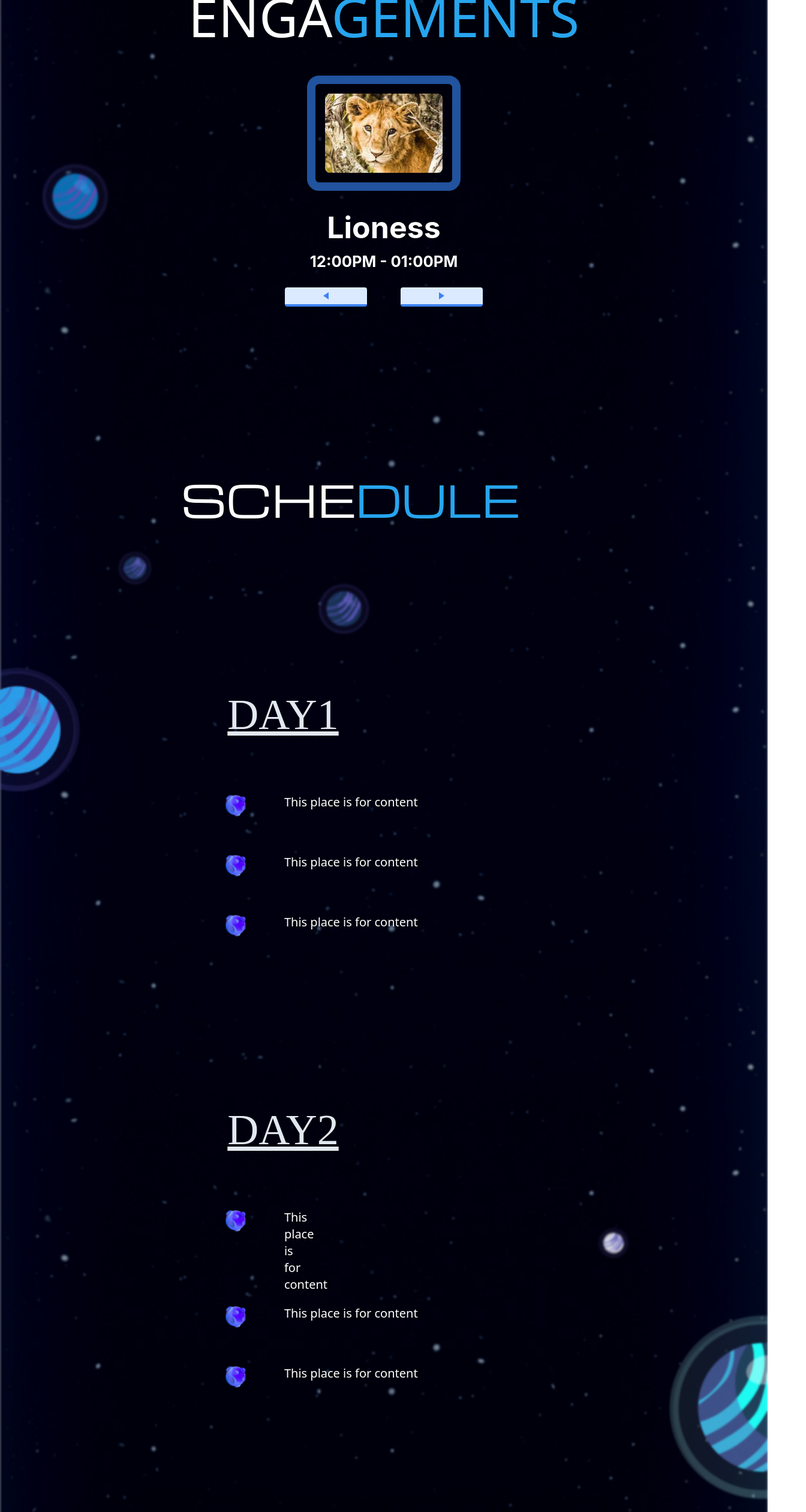
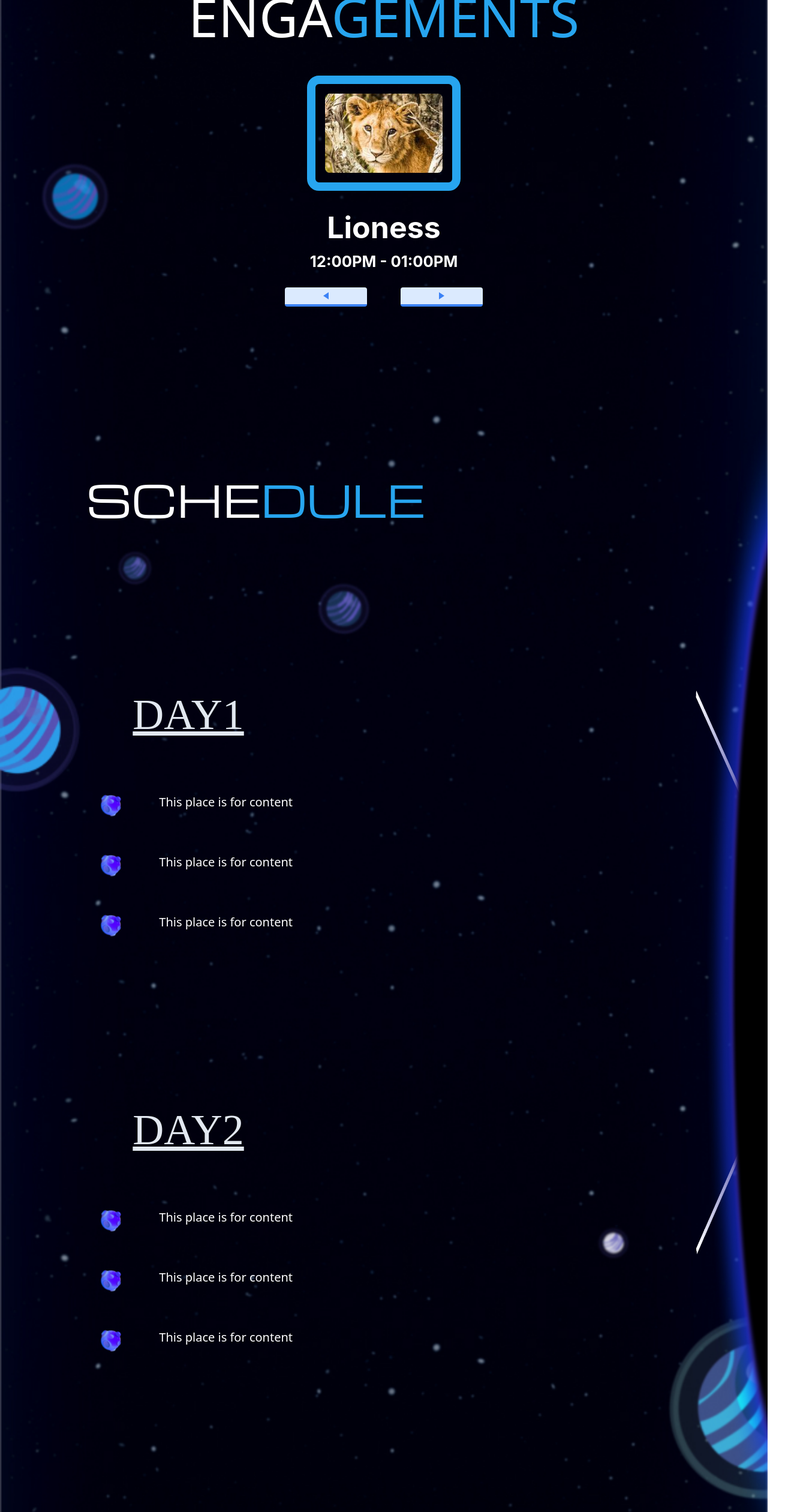
Before and after one commit to iivanhaj/Technica-integrated, a React (Create React App) app: page / in a window 1280 px wide. Shown: the part 4240-6760 px from the top of the page at 60% size, 1344 px wide, since content can reach past the window. Built offline with nearby package versions, Linux system fonts and the light colour scheme.

Commit message:
Did some mobile website size adjustments

```diff
--- a/src/components/About.jsx
+++ b/src/components/About.jsx
@@ -1,7 +1,7 @@
 function About() {
   return (
     <div id="about" className="text-center ">
-      <h1 className="text-white md:text-8xl text-6xl p-4 mt-28 mb-20 font-[michroma] ">
+      <h1 className="text-white md:text-8xl text-4xl p-4 mt-28 mb-20 font-[michroma] ">
         AB<span className="text-[#27A5EF]">OUT</span>
       </h1>
       <p className="text-white p-4 mx-28 mb-28  text-xl font-[poppins] md:text-2xl">
--- a/src/components/FAQ.jsx
+++ b/src/components/FAQ.jsx
@@ -6,7 +6,7 @@ export default function FAQ() {
   return (
     <div className="bg-cover bg-center h-screen flex flex-col md:grid md:grid-cols-3 bg max-md:flex-col">
       <div className="flex-grow flex flex-col justify-center items-center text-center py-10 md:col-span-2">
-        <h1 className="text-white mb-8 text-8xl md:pl-96 md:ml-36 md:pb-24 max-md:text-4xl">
+        <h1 className="text-white mb-8 text-8xl md:pl-96 md:ml-36 md:pb-24 max-md:text-5xl">
           FAQs
         </h1>
         <FAQList />
--- a/src/components/FAQItem.js
+++ b/src/components/FAQItem.js
@@ -1,5 +1,5 @@
 // FAQItem.js
-import React, { useState } from 'react';
+import React, { useState } from "react";
 
 const FAQItem = ({ question, answer }) => {
   const [isOpen, setIsOpen] = useState(false);
@@ -9,17 +9,19 @@ const FAQItem = ({ question, answer }) => {
   };
 
   return (
-    <div className="border-b-4 border-blue-500 ">
+    <div className="border-b-4 border-[#27A5EF] ">
       <button
         className="flex justify-between items-left w-full py-4 px-6 text-left focus:outline-none"
         onClick={toggleFAQ}
       >
         <span className="font-medium text-white ">{question}</span>
-        <span className="text-white pl-72 max-md:pl-40">{isOpen ? '-' : '+'}</span>
+        <span className="text-white pl-72 max-md:pl-40">
+          {isOpen ? "-" : "+"}
+        </span>
       </button>
       {isOpen && (
         <div className="py-2 pb-4 px-6 text-white text-left max-md:text-sm max-md:w-80 h-auto">
-          <p >{answer}</p>
+          <p>{answer}</p>
         </div>
       )}
     </div>
--- a/src/components/Landing.jsx
+++ b/src/components/Landing.jsx
@@ -9,11 +9,11 @@ function Landing() {
           alt="logo of website"
         />
       </div>
-      <h1 className="text-white text-6xl p-4">
+      <h1 className="text-white md:text-6xl text-4xl p-4">
         T E C H <span className="text-[#27A5EF]">N I C A</span>
       </h1>
       <div className="p-3">
-        <h2 className="text-white text-3xl p-4">
+        <h2 className="text-white md:text-3xl text-2xl p-4">
           Initiate | <span className="text-[#27A5EF]">Innovate</span> | Inspire
         </h2>
       </div>
--- a/src/components/Schedule.jsx
+++ b/src/components/Schedule.jsx
@@ -1,17 +1,19 @@
+import React from "react";
 import bulletin from "../imageForWebsite/bulletin.png";
+import blackhole from "../imageForWebsite/blackhole.png";
 
 function Schedule() {
   return (
-    <div className="">
-      <div className="Mainapp flex flex-col text-white bg-none  ml-16">
-        <div className="Schtitle font-Michroma  text-5xl md:text-7xl flex justify-start pt-40 pr-80 md:justify-center md:pl-20">
+    <div className="flex">
+      <div className="Mainapp flex flex-col text-white bg-none ml-16">
+        <div className="Schtitle font-Michroma text-5xl md:text-7xl flex justify-start pt-40 pr-80 md:justify-center md:pl-20">
           <span>SCHE</span>
-          <span className="text-[#27A5EF] ">DULE</span>
+          <span className="text-[#27A5EF]">DULE</span>
         </div>
-        <div className="mainBody flex  justify-center items-center pt-40 md:pt-72 pr-64 pb-44 md:pb-72 ml-32 lg:ml-0 ">
-          <div className="daycon flex flex-col pb-20 pr-20">
+        <div className="mainBody flex justify-center items-center pt-40 md:pt-72 pr-64 pb-44 md:pb-72 ml-32 lg:ml-0">
+          <div className="daycon flex flex-col pb-20 pr-20 md:w-4/5">
             <div className="day1 flex flex-col mb-32">
-              <div className="daytitle font-Changa text-6xl md:text-7xl  text-slate-200 underline underline-offset-4 font-thin shrink-0 hover:text-7xl md:hover:text-8xl duration-300 delay-100 pr-32 pb-16">
+              <div className="daytitle font-Changa text-5xl md:text-7xl text-slate-200 underline underline-offset-4 font-thin shrink-0 hover:text-7xl md:hover:text-8xl duration-300 delay-100 pr-32 pb-16">
                 DAY1
               </div>
               <div className="daycon flex flex-col">
@@ -35,7 +37,7 @@ function Schedule() {
                   </div>
                   <div className="p-8">This place is for content</div>
                 </div>
-                <div className="content text-lg  flex md:hover:text-2xl duration-200 delay-100 md:text-xl">
+                <div className="content text-lg flex md:hover:text-2xl duration-200 delay-100 md:text-xl">
                   <div className="p-8 shrink-0">
                     <img
                       src={bulletin}
@@ -48,7 +50,7 @@ function Schedule() {
               </div>
             </div>
             <div className="day2 flex flex-col mt-20 md:mt-32">
-              <div className="daytitle font-Changa text-6xl md:text-7xl text-slate-200 underline underline-offset-4 font-thin shrink-0 hover:text-7xl md:hover:text-8xl duration-200 delay-100 pr-32 pb-16">
+              <div className="daytitle font-Changa text-5xl md:text-7xl text-slate-200 underline underline-offset-4 font-thin shrink-0 hover:text-7xl md:hover:text-8xl duration-200 delay-100 pr-32 pb-16">
                 DAY2
               </div>
               <div className="daycon flex flex-col">
@@ -60,11 +62,9 @@ function Schedule() {
                       className="h-9 animate-spin-slow hover:animate-spin-slow delay-150"
                     />
                   </div>
-                  <div className="p-8 max-h-40 max-w-6">
-                    This place is for content
-                  </div>
+                  <div className="p-8">This place is for content</div>
                 </div>
-                <div className="content flex text-lg  md:hover:text-2xl duration-200 delay-100 md:text-xl">
+                <div className="content flex text-lg md:hover:text-2xl duration-200 delay-100 md:text-xl">
                   <div className="p-8 shrink-0">
                     <img
                       src={bulletin}
@@ -89,6 +89,11 @@ function Schedule() {
           </div>
         </div>
       </div>
+
+      {/* Blackhole Image */}
+      <div className="blackhole-container flex justify-end items-end relative right-0">
+        <img src={blackhole} alt="blackhole" className="h-full w-140%" />
+      </div>
     </div>
   );
 }
--- a/src/index.css
+++ b/src/index.css
@@ -50,13 +50,13 @@ code {
 }
 
 .heading2 {
-  color: #27a5ef;
+  color: #27A5EF;
 }
 
 .caro {
   border-style: solid;
   border-width: 14px;
-  border-color: #21539e;
+  border-color: #27A5EF;
   border-radius: 20px;
   height: 20rem;
   width: 31rem;
@@ -99,7 +99,7 @@ code {
 .caro {
   border-style: solid;
   border-width: 14px;
-  border-color: #21539e;
+  border-color: #27A5EF;
   border-radius: 20px;
   height: 20rem;
   width: 31rem;
```
Also changed, not shown: src/imageForWebsite/blackhole.png (added).
